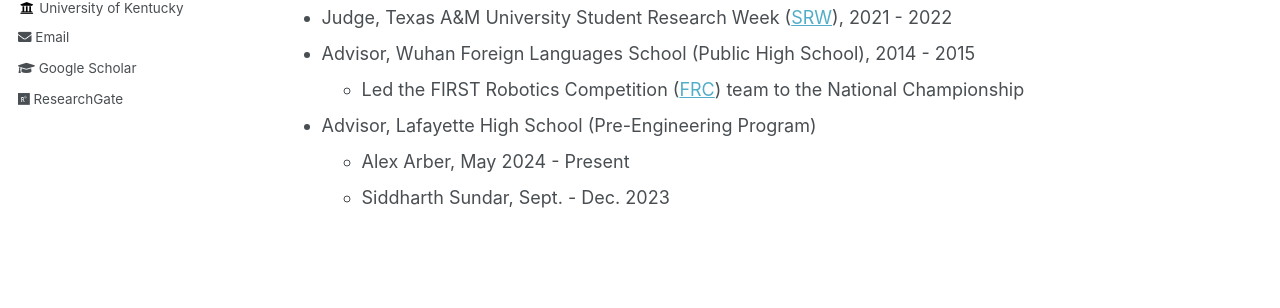
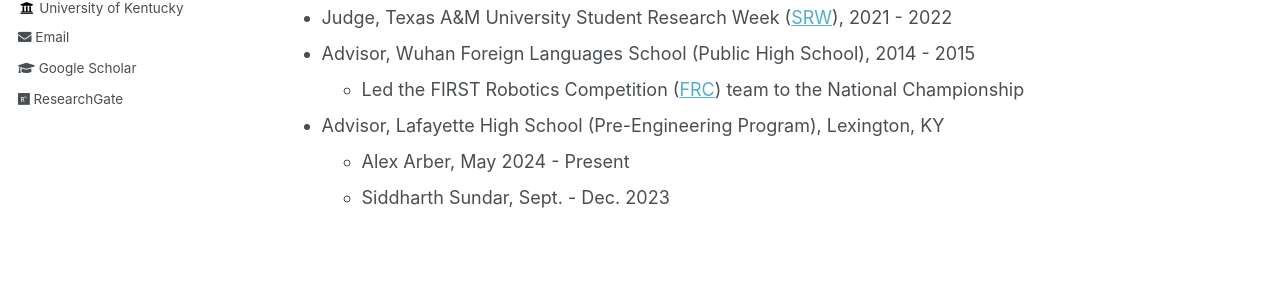
Before and after one commit to Muhao-Chen/muhao-chen.github.io, a Jekyll site: the page built from _pages/professional-activities.md, in a window 1280 px wide and 900 px high, scrolled down 927 px. Shown: the part 322-630 px from the top of the window. Built offline with Jekyll 4.4.1, drawn with Linux system fonts in a browser that asks for light colours.

Commit message:
Update professional-activities.md

```diff
--- a/_pages/professional-activities.md
+++ b/_pages/professional-activities.md
@@ -63,7 +63,7 @@ toc_max_header: 1
 * Judge, Texas A&M University Student Research Week ([SRW](https://srw.tamu.edu/)), 2021 - 2022
 * Advisor, Wuhan Foreign Languages School (Public High School), 2014 - 2015
     - Led the FIRST Robotics Competition ([FRC](https://en.wikipedia.org/wiki/FIRST_Robotics_Competition)) team to the National Championship
-* Advisor, Lafayette High School (Pre-Engineering Program)
+* Advisor, Lafayette High School (Pre-Engineering Program), Lexington, KY
     - Alex Arber, May 2024 - Present
     - Siddharth Sundar, Sept. - Dec. 2023
 
```
